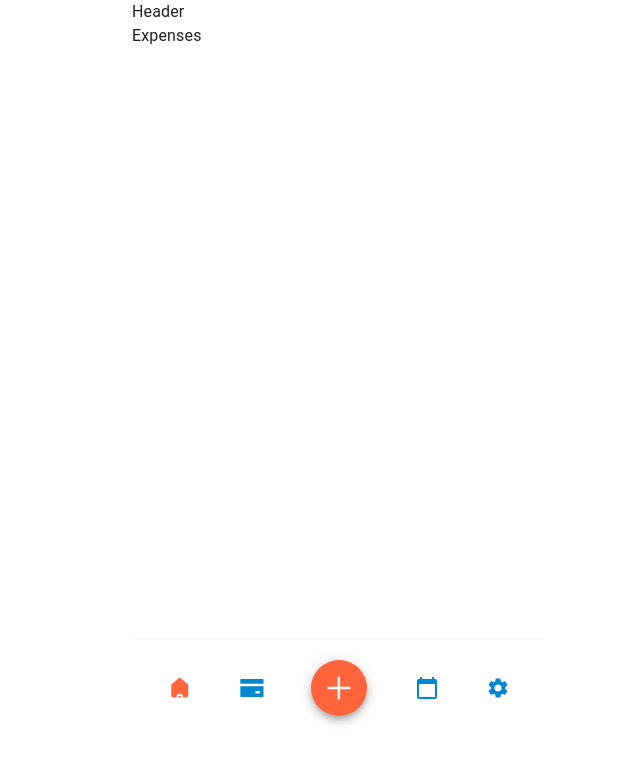
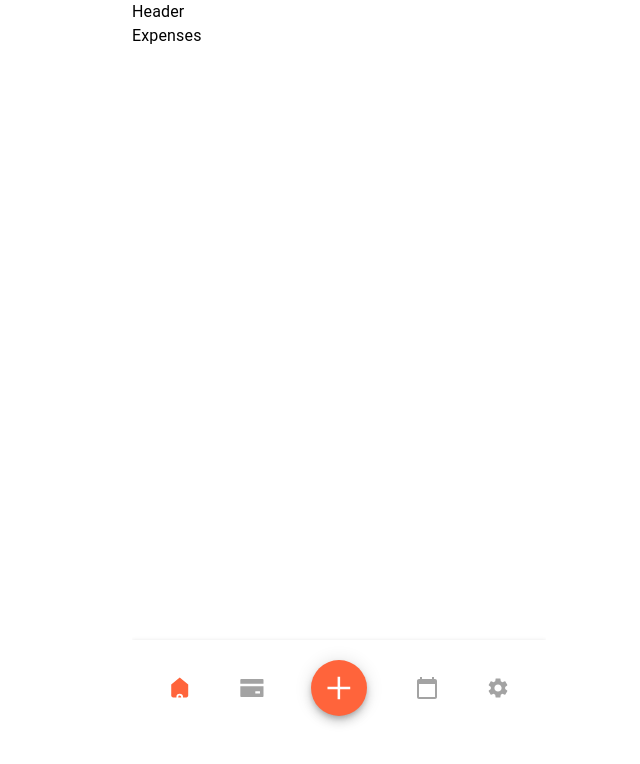
Before and after one commit to deadtowel/freysoft-test, a React (Vite) app: page /expenses in a window 1280 px wide. Shown: the top 764 px of the page, without its empty margins (301-941 px from the left). Built offline with nearby package versions, Linux system fonts and the light colour scheme.

Commit message:
Migrate from styled to tss-react

```diff
--- a/src/components/AppContainer.tsx
+++ b/src/components/AppContainer.tsx
@@ -1,42 +1,45 @@
-import { styled } from '@mui/material/styles';
+import { makeStyles } from 'tss-react/mui';
+
+const useStyles = makeStyles()((theme) => ({
+  wrapper: {
+    [theme.breakpoints.up('sm')]: {
+      display: 'flex',
+      justifyContent: 'center',
+    },
+  },
+  container: {
+    width: '100%',
+    height: '100vh',
+    overflowX: 'hidden',
+    [theme.breakpoints.up('sm')]: {
+      width: 414,
+      height: 736,
+    },
+  },
+}));
 
 interface WrapperProps {
   children: React.ReactNode;
-  className?: string;
 }
 
-const Wrapper: React.FC<WrapperProps> = ({ children, className }) => {
-  return <div className={className}>{children}</div>;
+const Wrapper: React.FC<WrapperProps> = ({ children }) => {
+  const { classes } = useStyles();
+
+  return <div className={classes.wrapper}>{children}</div>;
 };
-
-const StyledWrapper = styled(Wrapper)(({ theme }) => ({
-  [theme.breakpoints.up('sm')]: {
-    display: 'flex',
-    justifyContent: 'center',
-  },
-})) as typeof Wrapper;
 
 interface ContainerProps {
   children: React.ReactNode;
-  className?: string;
 }
 
-const Container: React.FC<ContainerProps> = ({ children, className }) => {
+const Container: React.FC<ContainerProps> = ({ children }) => {
+  const { classes } = useStyles();
+
   return (
-    <StyledWrapper>
-      <div className={className}>{children}</div>
-    </StyledWrapper>
+    <Wrapper>
+      <div className={classes.container}>{children}</div>
+    </Wrapper>
   );
 };
 
-const StyledContainer = styled(Container)(({ theme }) => ({
-  width: '100%',
-  height: '100vh',
-  overflowX: 'hidden',
-  [theme.breakpoints.up('sm')]: {
-    width: 414,
-    height: 736,
-  },
-})) as typeof Container;
-
-export default StyledContainer;
+export default Container;
--- a/src/components/Layout.tsx
+++ b/src/components/Layout.tsx
@@ -1,45 +1,44 @@
-import { styled } from '@mui/material/styles';
-
 import BottomNavigation from './BottomNavigation';
 import Header from './Header';
+import { makeStyles } from 'tss-react/mui';
 
-const StyledHeader = styled(Header)(() => ({
-  gridArea: 'header',
-}));
-
-const StyledMain = styled('main')(() => ({
-  gridArea: 'main',
-}));
-
-const StyledBottomNavigation = styled(BottomNavigation)(() => ({
-  gridArea: 'footer',
+const useStyles = makeStyles()(() => ({
+  layout: {
+    height: '100%',
+    display: 'grid',
+    gridTemplateColumns: '1fr',
+    gridTemplateRows: 'auto 1fr auto',
+    gridTemplateAreas: `
+    'header'
+    'main'
+    'footer'
+    `,
+  },
+  header: {
+    gridArea: 'header',
+  },
+  main: {
+    gridArea: 'main',
+  },
+  footer: {
+    gridArea: 'footer',
+  },
 }));
 
 interface LayoutProps {
   children: React.ReactNode;
-  className?: string;
 }
 
-const Layout: React.FC<LayoutProps> = ({ children, className }) => {
+const Layout: React.FC<LayoutProps> = ({ children }) => {
+  const { classes } = useStyles();
+
   return (
-    <div className={className}>
-      <StyledHeader />
-      <StyledMain>{children}</StyledMain>
-      <StyledBottomNavigation />
+    <div className={classes.layout}>
+      <Header className={classes.header} />
+      <main className={classes.main}>{children}</main>
+      <BottomNavigation className={classes.footer} />
     </div>
   );
 };
 
-const StyledLayout = styled(Layout)(() => ({
-  height: '100%',
-  display: 'grid',
-  gridTemplateColumns: '1fr',
-  gridTemplateRows: 'auto 1fr auto',
-  gridTemplateAreas: `
-    'header'
-    'main'
-    'footer'
-  `,
-}));
-
-export default StyledLayout;
+export default Layout;
--- a/src/theme.ts
+++ b/src/theme.ts
@@ -7,6 +7,13 @@ export const theme = createTheme({
     },
     secondary: {
       main: '#8234F8',
+    },
+    text: {
+      primary: '#000000',
+      secondary: '#A3A3A3'
+    },
+    info: {
+      main: '#A3A3A3',
     }
   },
 });
```
